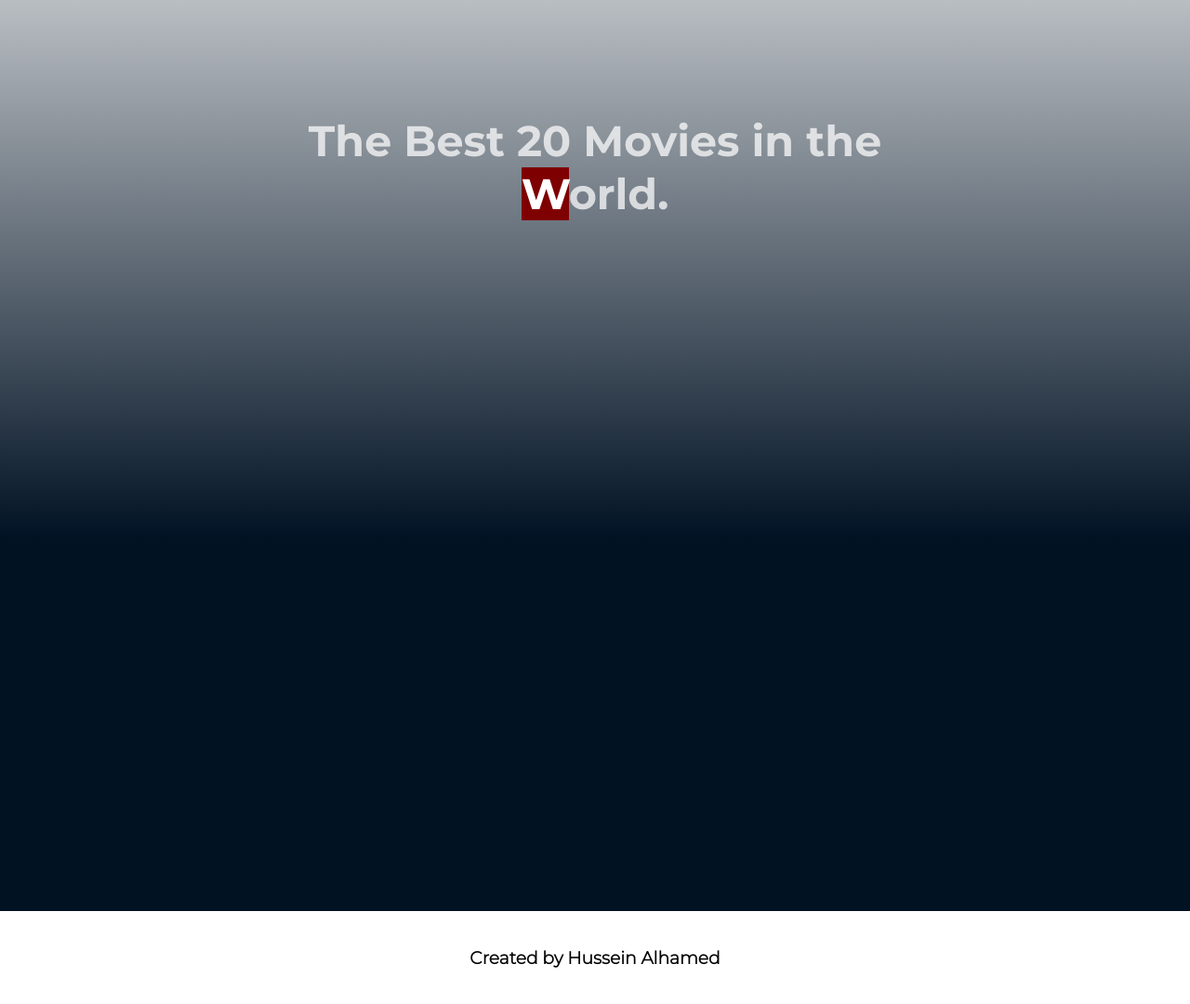
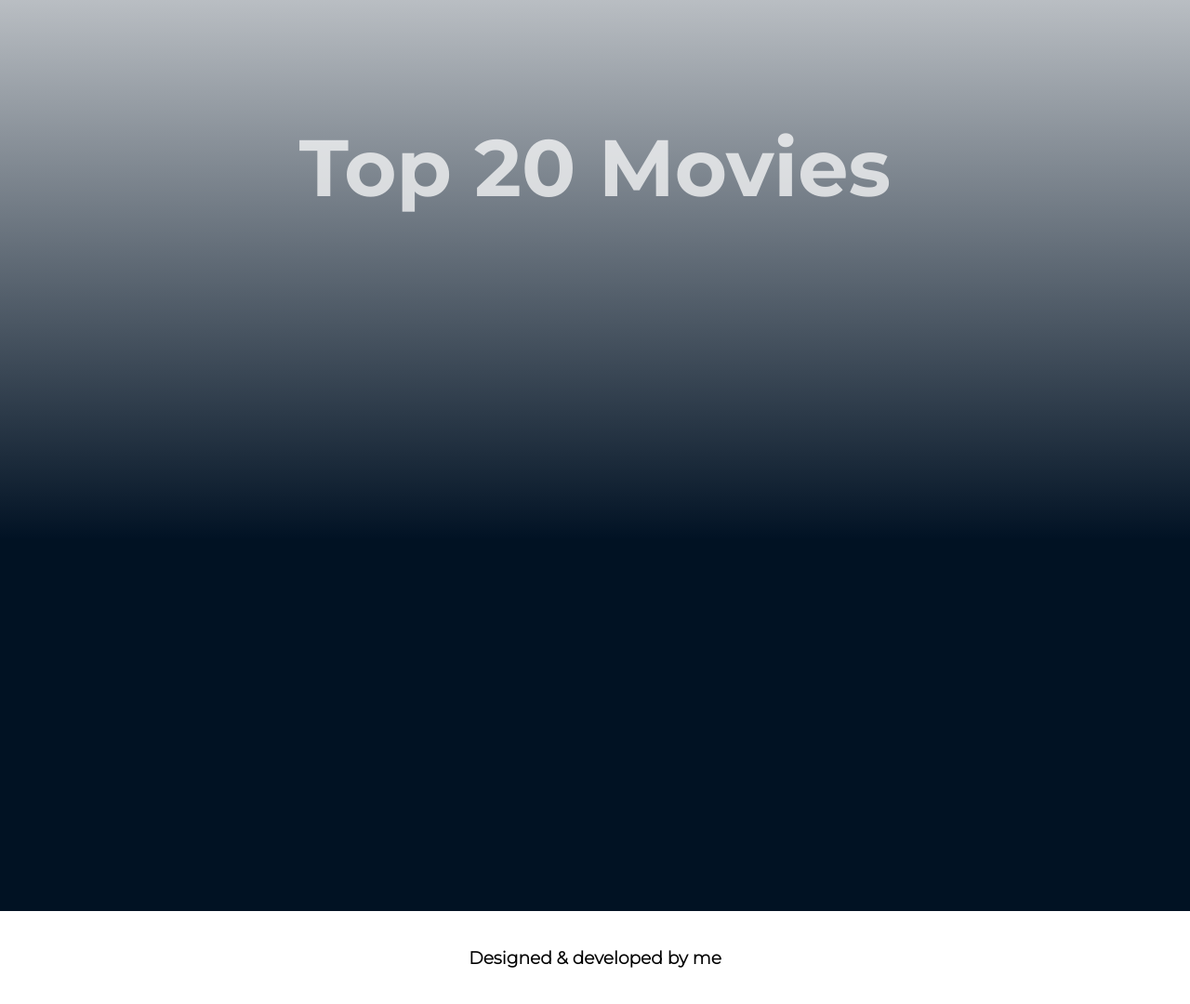
Before and after one commit to HSN4/moves-API, a plain HTML site: page index.html in a window 1280 px wide. Shown: the part 220-1300 px from the top of the page at 93% size. Drawn offline with Linux system fonts and the light colour scheme; no server answers.

Commit message:
edit text

```diff
--- a/index.html
+++ b/index.html
@@ -13,14 +13,14 @@
     </header>
     <div class="leading">
       <div>
-        <h1>The Best 20 Movies in the <span>W</span>orld.</h1>
+        <h1>Top 20 Movies</h1>
       </div>
     </div>
     <div class="container">
       <div class="main"></div>
     </div>
     <footer>
-      <h3>Created by Hussein Alhamed</h3>
+      <h3>Designed & developed by me</h3>
     </footer>
     <script src="script.js"></script>
   </body>
--- a/style.css
+++ b/style.css
@@ -34,7 +34,7 @@
   text-align: center;
 }
 .leading div h1 {
-  font-size: 46px;
+  font-size: 86px;
   font-family: B;
   color: rgba(255, 255, 255, 0.723);
 }
```
